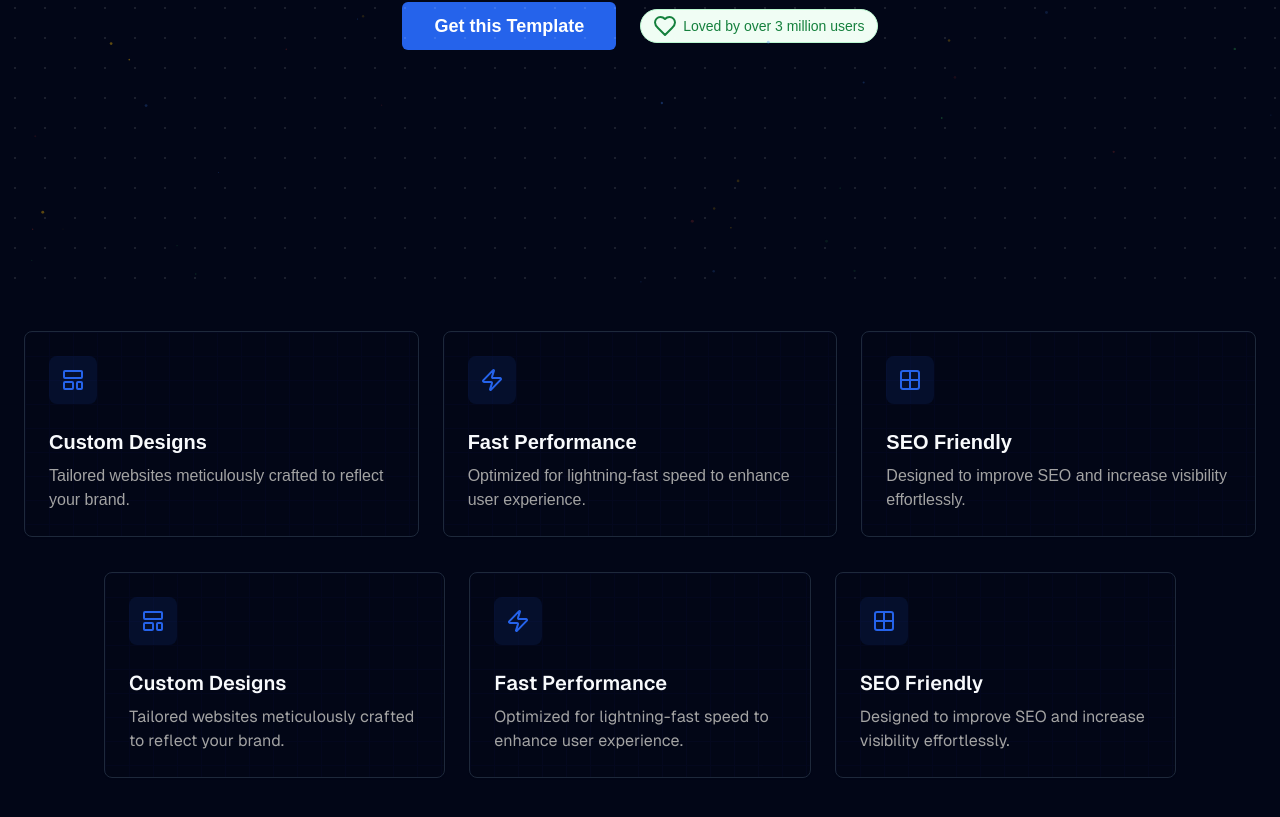
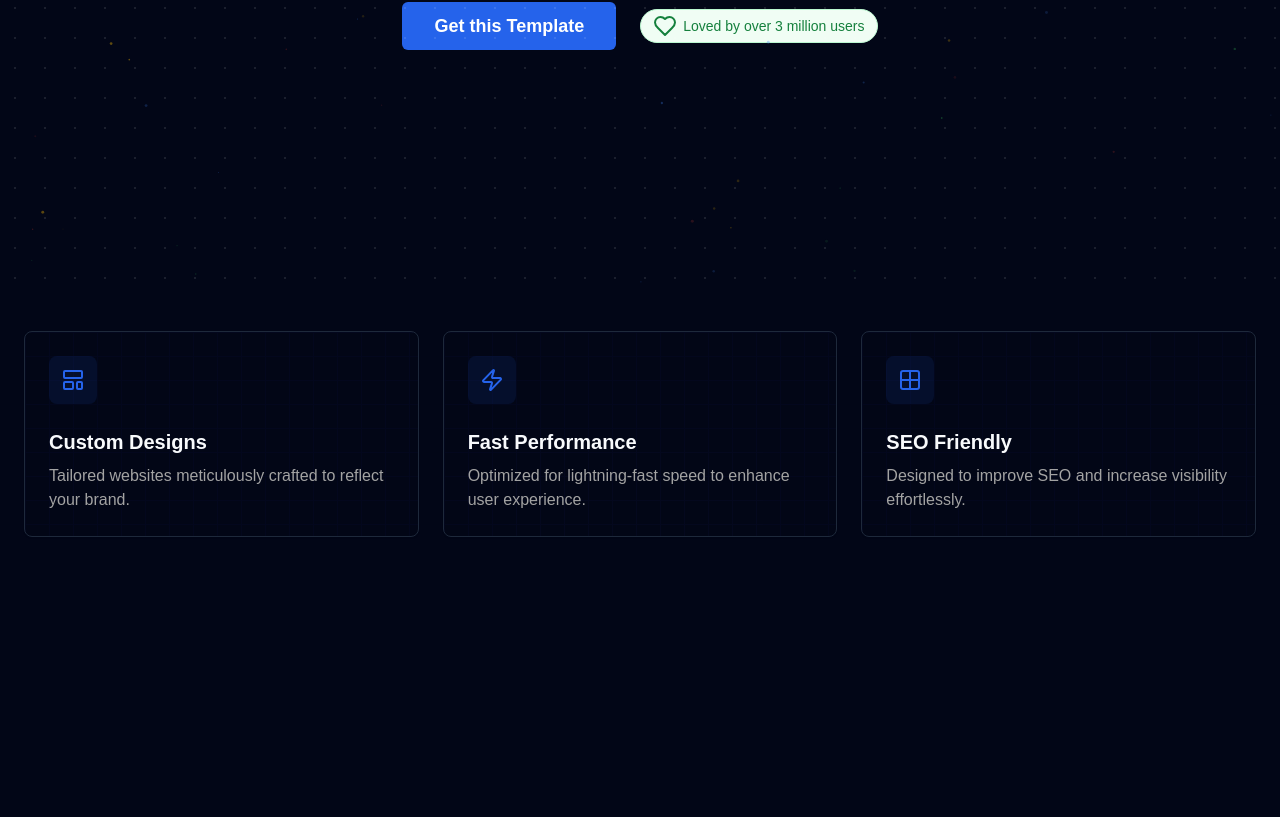
Before and after one commit to nicolasmoyano/bf-app, a Next.js app: page / in a window 1280 px wide. Shown: the part 567-1384 px from the top of the page. Built offline with nearby package versions, Linux system fonts and the light colour scheme.

Commit message:
added feature component to Startpage

```diff
--- a/app/page.tsx
+++ b/app/page.tsx
@@ -6,12 +6,7 @@
     <div className="bg-slate-950 pt-10">
       <Hero />
       <Feature />
-      <div className="grid grid-rows-[20px_1fr_20px] items-center justify-items-center p-8 pb-20 gap-16 sm:p-20 font-[family-name:var(--font-geist-sans)]">
-        <main className="flex">
-          <Feature />
-        </main>
-        <footer className="row-start-3 flex gap-6 flex-wrap items-center justify-center"></footer>
-      </div>
+      <div className="grid grid-rows-[20px_1fr_20px] items-center justify-items-center p-8 pb-20 gap-16 sm:p-20 font-[family-name:var(--font-geist-sans)]"></div>
     </div>
   );
 }
```
